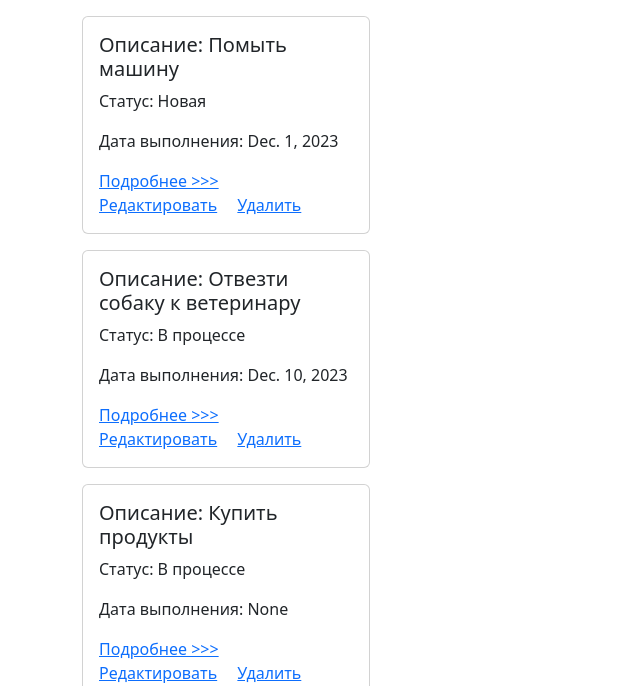
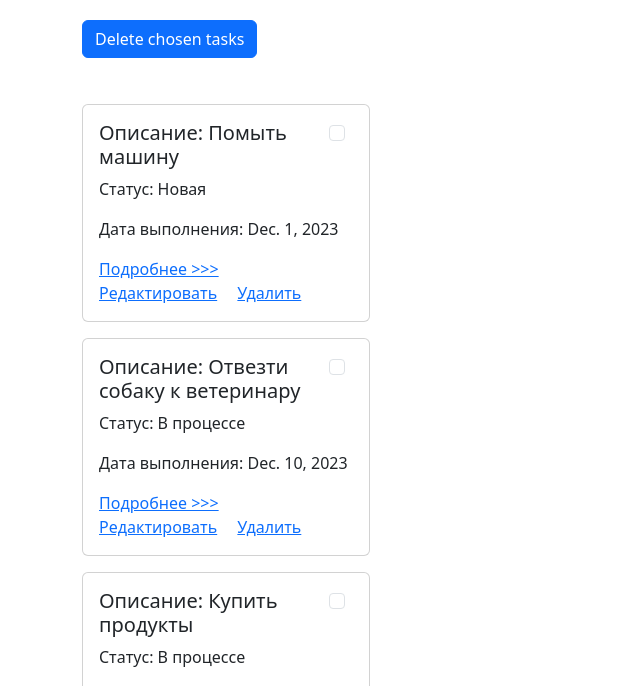
Before and after one commit to Kan-Dm/homework52_dmitrii_kan, a Django app: page / in a window 1280 px wide. Shown: the part 71-757 px from the top of the page, without its empty margins (0-640 px from the left). Run offline with Django 4.2, Linux system fonts and the light colour scheme; data comes from the database, SQL or seed files in the repository.

Commit message:
В представлении массового удаления изменил название получаемого объекта с chosen_tasks на chosen_task.
В index.html добавил все задания в форму, добавил кнопку отправки формы и также возле каждой задачи добавил checkbox для выбора задач которые нужно удалить.

```diff
--- a/webapp/templates/index.html
+++ b/webapp/templates/index.html
@@ -10,10 +10,18 @@
 {% endblock %}
 
 {% block content %}
+    <form action="{% url 'delete_chosen_tasks' %}">
+        {% csrf_token %}
+        <button type="submit" class="btn btn-primary" style="margin-bottom: 30px; margin-top: 20px">Delete chosen tasks</button>
         {% for task in tasks %}
             <div class="card my-3" style="width: 18rem;">
               <div class="card-body">
+                  <div style="display: flex; justify-content: space-between">
                       <h5 class="card-title">Описание: {{ task.description }}</h5>
+                      <div class="form-check" style="margin-left: 10px">
+                        <input class="form-check-input" type="checkbox" name="chosen_task" value="{{ task.pk }}">
+                      </div>
+                  </div>
                 <p class="card-text">Статус: {{ task.get_display_status }}</p>
                 <p>Дата выполнения: {{ task.due_date }}</p>
                 <div>
@@ -26,4 +34,5 @@
               </div>
             </div>
         {% endfor %}
+    </form>
 {% endblock %}
--- a/webapp/views.py
+++ b/webapp/views.py
@@ -68,7 +68,7 @@ def task_edit_view(request, pk):
 
 
 def delete_chosen_tasks(request):
-    tasks_list = request.GET.getlist('chosen_tasks')
+    tasks_list = request.GET.getlist('chosen_task')
     for task_id in tasks_list:
         Task.objects.filter(pk=task_id).delete()
     return redirect('index')
```
Lines whose indentation alone changed are shown as unchanged.
